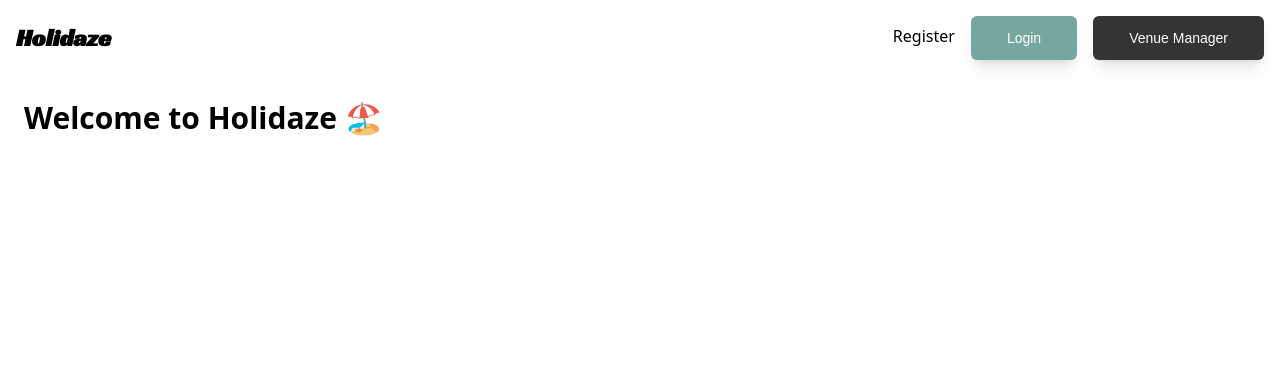
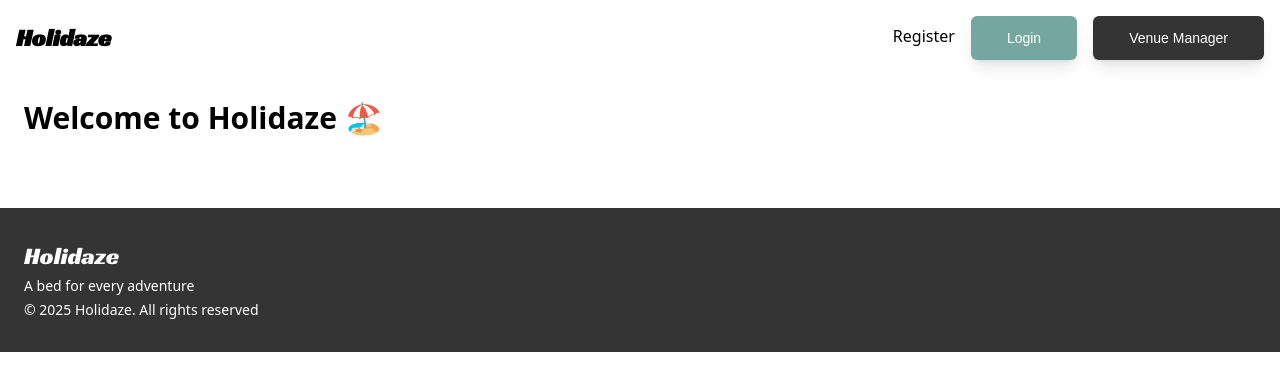
Before and after one commit to Kittypoda/Project-Exam-2, a React (Vite) app: page / in a window 1280 px wide. Shown: the top 390 px of the page. Built offline with nearby package versions, Linux system fonts and the light colour scheme; a web font is replaced by a local one.

Commit message:
footer styled

```diff
--- a/src/App.jsx
+++ b/src/App.jsx
@@ -1,5 +1,6 @@
 import { Outlet } from 'react-router-dom';
 import Header from './components/Header';
+import Footer from './components/Footer';
 
 export default function App() {
   return (
@@ -8,6 +9,7 @@ export default function App() {
       <main className="p-6">
         <Outlet />
       </main>
+      <Footer />
     </>
   );
 }
--- /dev/null
+++ b/src/components/Footer.jsx
@@ -0,0 +1,13 @@
+export default function Footer() {
+  return (
+    <footer className="hidden md:block bg-blackish mt-12 py-8">
+      <div className="max-w-7xl mx-auto px-6">
+        <div className="text-left">
+          <h2 className="font-logo text-2xl text-white">Holidaze</h2>
+          <p className="text-sm text-white mt-1 font-extralight">A bed for every adventure</p>
+          <p className="text-sm text-white mt-1 font-extralight">© 2025 Holidaze. All rights reserved</p>
+        </div>
+      </div>
+    </footer>
+  );
+}
```
